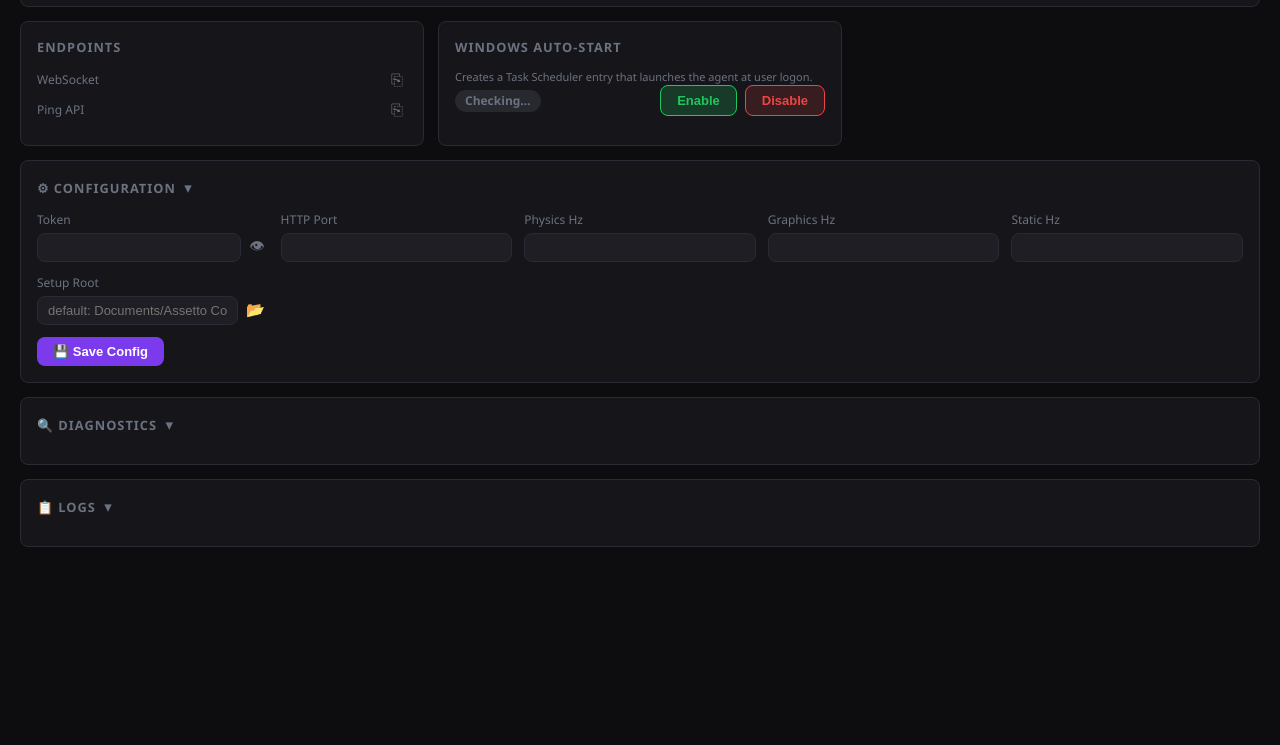
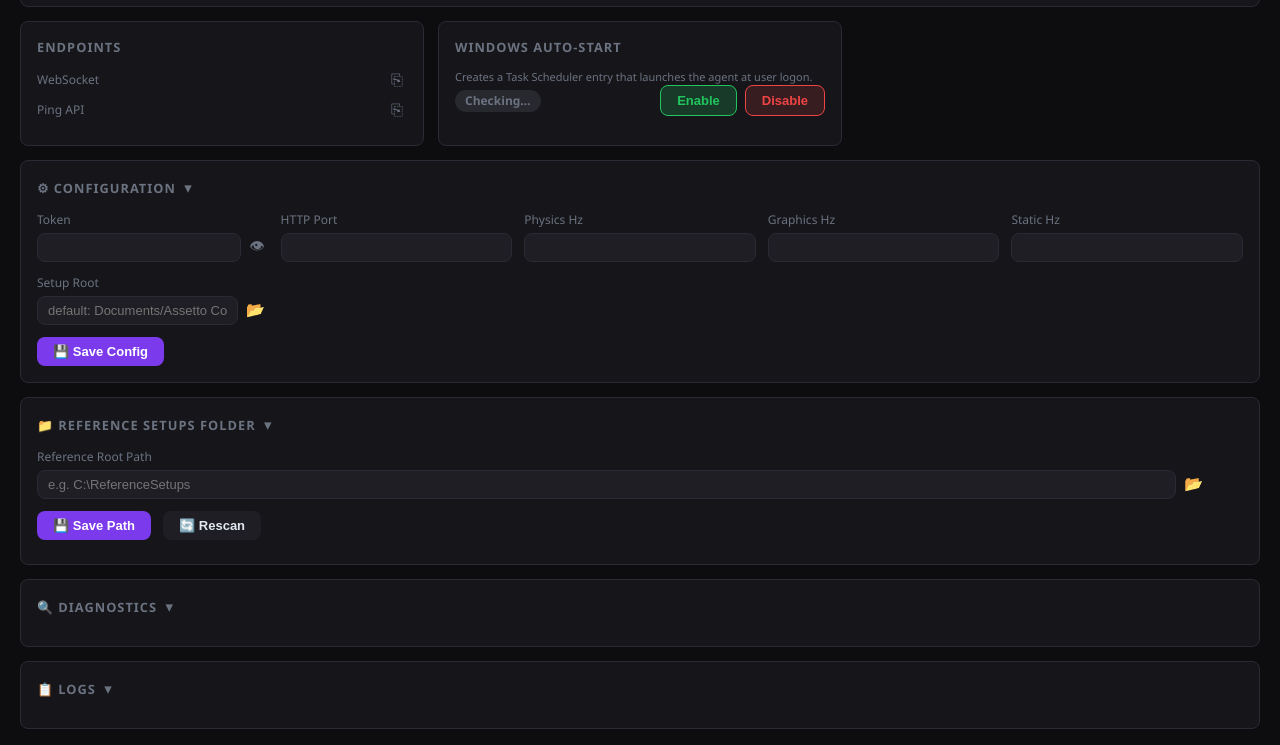
Before and after one commit to avotattoocastro-creator/agent, a plain HTML site: page wwwroot/index.html in a window 1280 px wide. Shown: the part 535-1280 px from the top of the page. Before the commit the page ends 1098 px from the top, so only its background shows below. Drawn offline with Linux system fonts and the light colour scheme; no server answers.

Commit message:
Update index.html

```diff
--- a/wwwroot/index.html
+++ b/wwwroot/index.html
@@ -159,7 +159,28 @@
     </div>
   </section>
 
-  <!-- ── Diagnostics card ─────────────────────────────────────────────── -->
+  <!-- ── Reference Setups Folder card ─────────────────────────────────── -->
+  <section class="card full-width" id="card-refroot">
+    <h2>📁 Reference Setups Folder <button class="btn-icon" onclick="toggleSection('refroot-body')" title="Expand">▾</button></h2>
+    <div id="refroot-body">
+      <div class="form-grid" style="grid-template-columns:1fr auto auto auto">
+        <label>Reference Root Path
+          <div class="inp-row">
+            <input id="inp-refroot" type="text" placeholder="e.g. C:\ReferenceSetups">
+            <button type="button" class="btn-icon" onclick="refBrowse()" title="Browse…">📂</button>
+          </div>
+        </label>
+      </div>
+      <div class="form-actions" style="margin-top:8px">
+        <button class="btn btn-primary" onclick="refSave()">💾 Save Path</button>
+        <button class="btn"             onclick="refRescan()">🔄 Rescan</button>
+        <span id="refroot-msg" class="cfg-msg"></span>
+      </div>
+      <div id="refroot-counts" class="muted small" style="margin-top:8px"></div>
+    </div>
+  </section>
+
+
   <section class="card full-width" id="card-diag">
     <h2>🔍 Diagnostics <button class="btn-icon" onclick="toggleSection('diag-body')" title="Expand">▾</button></h2>
     <div id="diag-body" style="display:none">
```
